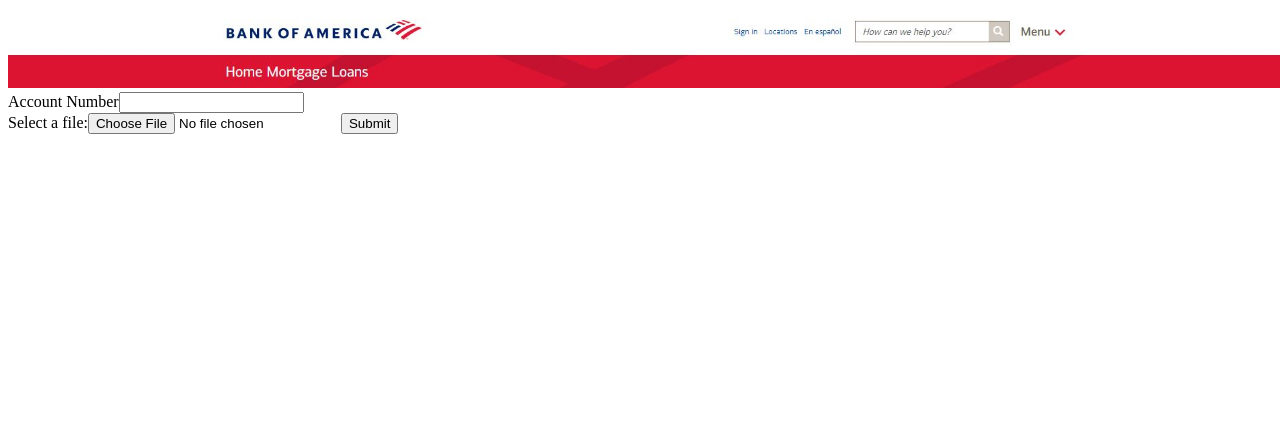
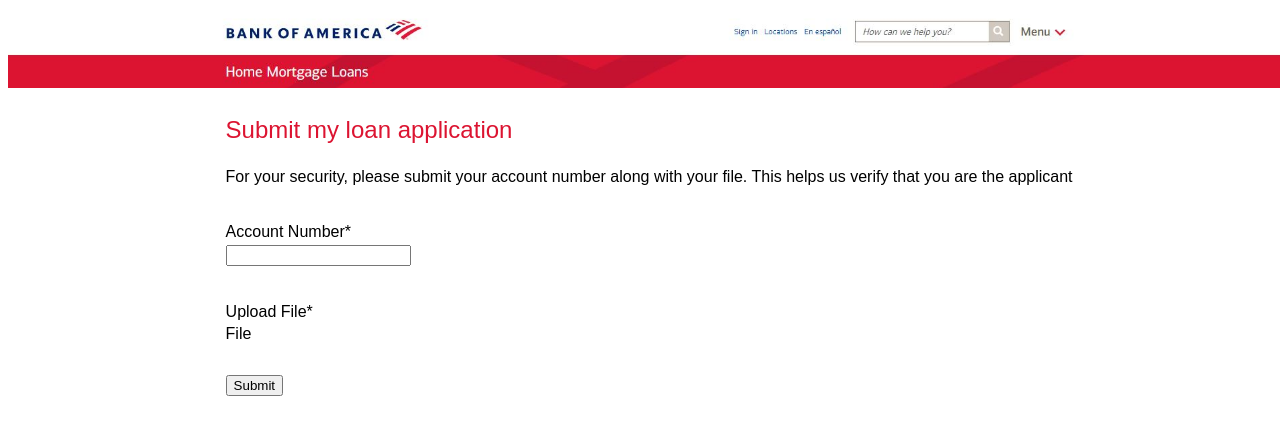
Before and after one commit to vzhang517/BankofAmerica_Box_Demo, a React (Create React App) app in the folder bankofamerica/: page / in a window 1280 px wide. Shown: the top 434 px of the page. Built offline with nearby package versions, Linux system fonts and the light colour scheme.

Commit message:
finalized submit page

```diff
--- a/bankofamerica/package.json
+++ b/bankofamerica/package.json
@@ -11,13 +11,12 @@
     "cors": "^2.8.5",
     "express": "^4.17.1",
     "express-formidable": "^1.2.0",
-    "formidable": "^1.2.2",
-    "multer": "^1.4.2",
     "nodemon": "^2.0.7",
     "react": "^17.0.2",
     "react-dom": "^17.0.2",
     "react-router-dom": "^5.2.0",
     "react-scripts": "4.0.3",
+    "sass": "^1.32.8",
     "web-vitals": "^1.1.1"
   },
   "scripts": {
--- a/bankofamerica/server.js
+++ b/bankofamerica/server.js
@@ -57,6 +57,7 @@
               client.files.delete(fileId, { etag: matchetag })
               .then(() => {
                 client.files.uploadFile(folderId, req.files.file.name, stream)
+                res.send({ hello: 'world' });
               })
               .catch(err => {
                 if (err.statusCode === 412) {
@@ -70,22 +71,27 @@
 
             else{
               client.files.uploadFile(folderId, req.files.file.name, stream)
+              res.send({ hello: 'world' });
             }
 
           })
 
 
       }
+
+    // If no folder exists for account number, create a new folder for it and upload the file into the folder
     else
     {
       client.folders.create('0', accountNum)
       .then(folder => {
         var stream = fs.createReadStream(req.files.file.path);
 				client.files.uploadFile(folder.id, req.files.file.name, stream)
+        return res.status(200)
 
       });
     }
 
+    return res.status(200)
 
   });
 
--- a/bankofamerica/src/components/App.js
+++ b/bankofamerica/src/components/App.js
@@ -5,7 +5,7 @@
 import UploadPage from "./Pages/UploadPage";
 import UploadSuccess from "./Pages/UploadSuccess";
 
-import "./_App.css";
+import "./_App.scss";
 
 class App extends React.Component {
 
@@ -20,6 +20,7 @@
           headers: { "Content-Type": "multipart/form-data" },
         })
         .then(res => {
+          console.log(res)
           if (res.status===200)
           {
             this.props.history.push("/success");
--- a/bankofamerica/src/components/Pages/UploadPage.js
+++ b/bankofamerica/src/components/Pages/UploadPage.js
@@ -2,9 +2,13 @@
 
 import UploadFileForm from "../UploadFileForm";
 
+import "./_UploadPage.scss";
+
 const UploadPage = ({onClick}) => {
   return (
-    <div>
+    <div className="uploadpage_container">
+      <p className="uploadpage_titletext">Submit my loan application</p>
+      <p className="uploadpage_subtext">For your security, please submit your account number along with your file. This helps us verify that you are the applicant</p>
       <UploadFileForm onClick={onClick}/>
     </div>
   );
--- a/bankofamerica/src/components/Pages/UploadSuccess.js
+++ b/bankofamerica/src/components/Pages/UploadSuccess.js
@@ -0,0 +1,14 @@
+import React from "react";
+
+import "./_UploadSuccess.scss";
+
+const UploadSuccess = () => {
+  return (
+    <div className="uploadpage_container">
+      <p className="uploadpage_titletext">Your application is in review</p>
+      <p className="uploadpage_subtext">Thanks for choosing Bank of America. We're carefully reviewing your application and need to check a few more things. We appreciate your patience.</p>
+    </div>
+  );
+};
+
+export default UploadSuccess;
--- /dev/null
+++ b/bankofamerica/src/components/Pages/_UploadPage.scss
@@ -0,0 +1,12 @@
+@import "../../styles/_mixins.scss";
+
+.uploadpage_container{
+    @include margins;
+    font-family: Arial;
+}
+
+.uploadpage_titletext{
+    color: #DC1431;
+    font-size: 24px;
+
+}
--- /dev/null
+++ b/bankofamerica/src/components/Pages/_UploadSuccess.scss
@@ -0,0 +1 @@
+@import "../../styles/_mixins.scss";
--- a/bankofamerica/src/components/UploadFileForm.js
+++ b/bankofamerica/src/components/UploadFileForm.js
@@ -1,5 +1,7 @@
 import React from 'react';
-import axios from 'axios';
+
+import "./_UploadFileForm.scss";
+
 
 class UploadFileForm extends React.Component {
     state = { accountNo: "", selectedFile: null};
@@ -7,7 +9,6 @@
     // Sets state to whatever is being typed in the input
     onInputChange = event => {
       this.setState({ accountNo: event.target.value });
-      console.log(this.state.accountNo);
     };
 
     // Preventing submit from hitting enter key
@@ -31,17 +32,24 @@
     render() {
         return (
           <form onSubmit={this.onFormSubmit}>
+            <div className="uploadfileform_inputs">
               <div>
-            <label>Account Number</label>
+                <label className="uploadfileform_label">Account Number*</label>
                 <input
                   type="text"
                   value={this.state.accountNo}
                   onChange={this.onInputChange}
                 />
               </div>
-          <label>Select a file:</label>
-          <input type="file" name="file" onChange={this.onChangeHandler}/>
-          <button type="button" onClick={this.onClickHandler}>Submit</button>
+              <div>
+              <label className="uploadfileform_label">Upload File*</label>
+                <label className="uploadfileform_customuploadbutton">
+                  <input type="file" onChange={this.onChangeHandler}/>
+                   File
+                </label>
+              </div>
+            </div>
+            <button type="button" className="uploadfileform_submitbutton" onClick={this.onClickHandler}>Submit</button>
           </form>
 
 
--- /dev/null
+++ b/bankofamerica/src/components/_UploadFileForm.scss
@@ -0,0 +1,24 @@
+.uploadfileform_inputs{
+    display: flex;
+    flex-direction: column;
+    justify-content: space-between;
+    width: 200px;
+    height: 120px;
+    padding-top: 2%;
+    padding-bottom: 3%;
+}
+
+.uploadfileform_label{
+    display: block;
+    padding-bottom: 2%;
+}
+
+input[type="file"] {
+    display: none;
+}
+.custom-file-upload {
+    border: 1px solid #ccc;
+    display: inline-block;
+    padding: 6px 12px;
+    cursor: pointer;
+}
--- /dev/null
+++ b/bankofamerica/src/styles/_mixins.scss
@@ -0,0 +1,3 @@
+@mixin margins {
+    margin-left: 17%
+  }
```
Also changed, not shown: bankofamerica/src/components/Pages/_UploadComplete.css (deleted), bankofamerica/src/components/_App.scss (renamed from bankofamerica/src/components/_App.css), 1 other file (tests, documents, lock files or other folders). Lines whose indentation alone changed are shown as unchanged.
